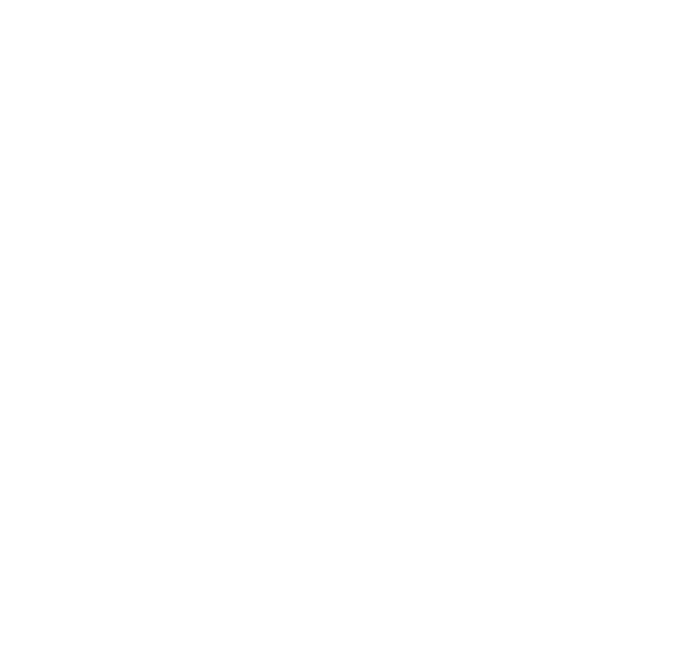
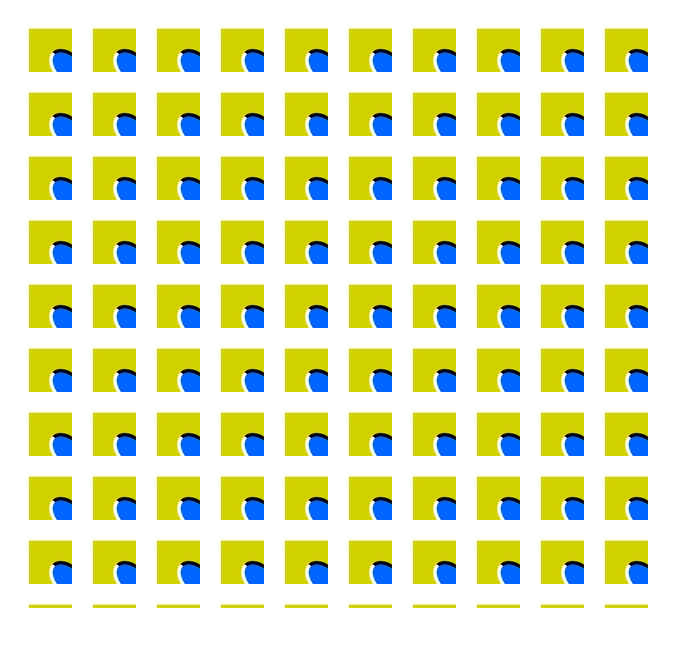
Before and after one commit to robert0609/BlueFox, a plain HTML site: page Src/BlueFox/Index.html in a window 1280 px wide. Shown: the whole page, without its empty margins (0-684 px from the left). Drawn offline with Linux system fonts and the light colour scheme.

Commit message:
map related class's coding
Signed-off-by: lanhu <robert0609@163.com>

```diff
--- a/Src/BlueFox/Index.html
+++ b/Src/BlueFox/Index.html
@@ -5,6 +5,7 @@
     <script type="text/javascript" src="./Scripts/Lib/jquery-1.7.1.js"></script>
     <script type="text/javascript" src="./Scripts/BlueFox.Common.js"></script>
     <script type="text/javascript" src="./Scripts/BlueFox.js"></script>
+    <script type="text/javascript" src="./Scripts/BlueFox.World.js"></script>
     <script type="text/javascript" src="./Scripts/Map.js"></script>
 </head>
 <body>
--- a/Src/BlueFox/Scripts/BlueFox.Common.js
+++ b/Src/BlueFox/Scripts/BlueFox.Common.js
@@ -75,14 +75,11 @@ function BFKeyValuePairClass(key, value)
  */
 function BFDictionaryClass()
 {
-    // 将当前创建的实例缓存起来
-    var _instance = this;
-
     var _innerList = new Array();
 
-    _instance.Add = function (key, value)
+    this.Add = function (key, value)
     {
-        if (_instance.ContainsKey(key))
+        if (this.ContainsKey(key))
         {
             throw 'BFDictionary已经存在Key:' + key + '，无法重复添加';
         }
@@ -93,7 +90,7 @@ function BFDictionaryClass()
         }
     };
 
-    _instance.Get = function (key)
+    this.Get = function (key)
     {
         var ret = null;
         for (var i = 0; i < _innerList.length; ++i)
@@ -107,7 +104,7 @@ function BFDictionaryClass()
         return ret;
     };
 
-    _instance.ContainsKey = function (key)
+    this.ContainsKey = function (key)
     {
         var ret = false;
         for (var i = 0; i < _innerList.length; ++i)
--- a/Src/BlueFox/Scripts/BlueFox.World.js
+++ b/Src/BlueFox/Scripts/BlueFox.World.js
@@ -7,14 +7,25 @@
  */
 function BFWorldClass()
 {
-    BFGlobal.MapCellUnitLength = 50;
+    BFGlobal.MapCellUnitLength = 64;
     BFGlobal.FoundationCellWidth = 20;
     BFGlobal.FoundationCellHeight = 10;
+    BFGlobal.LookAngle = Math.PI / 6;
 }
 
 function BFMapClass()
 {
+    this.CellList = new Array();
 
+    for (var x = 1; x < 11; ++x)
+    {
+        for (var y = 1; y < 11; ++y)
+        {
+            BFMapCellClass.prototype = new BFRenderClass('./Resource/Img/mapCell.jpg');
+            var mapCell = new BFMapCellClass(x, y, './Resource/Img/mapCell.jpg');
+            this.CellList.push(mapCell);
+        }
+    }
 }
 
 /**
@@ -26,25 +37,20 @@ function BFMapClass()
  */
 function BFMapCellClass(xIndex, yIndex, imageFilePath)
 {
-    // 继承BFRenderClass类
-    BFMapCellClass.prototype = new BFRenderClass(imageFilePath);
-    // 将当前创建的实例缓存起来
-    var _instance = this;
+    this.CLocation = ConvertMapIndex2Location(xIndex, yIndex);
+    this.CSize.Width = BFGlobal.MapCellUnitLength;
+    this.CSize.Height = BFGlobal.MapCellUnitLength;
 
-    _instance.CLocation = ConvertMapIndex2Location(xIndex, yIndex);
-    _instance.CSize.Width = BFGlobal.MapCellUnitLength;
-    _instance.CSize.Height = BFGlobal.MapCellUnitLength;
-
-    _instance.Update = function ()
+    this.Update = function ()
     {
-        _instance.SLocation.X = 0;
-        _instance.SLocation.Y = 0;
-        _instance.SSize.Width = BFGlobal.MapCellUnitLength;
-        _instance.SSize.Height = BFGlobal.MapCellUnitLength;
-        _instance.DLocation.X = 0;
-        _instance.DLocation.Y = 0;
-        _instance.DSize.Width = BFGlobal.MapCellUnitLength;
-        _instance.DSize.Height = BFGlobal.MapCellUnitLength;
+        this.SLocation.X = 0;
+        this.SLocation.Y = 0;
+        this.SSize.Width = BFGlobal.MapCellUnitLength;
+        this.SSize.Height = BFGlobal.MapCellUnitLength;
+        this.DLocation.X = 0;
+        this.DLocation.Y = 0;
+        this.DSize.Width = BFGlobal.MapCellUnitLength;
+        this.DSize.Height = BFGlobal.MapCellUnitLength;
     };
 }
 
--- a/Src/BlueFox/Scripts/BlueFox.js
+++ b/Src/BlueFox/Scripts/BlueFox.js
@@ -23,38 +23,35 @@ var BFRefreshList = new BFRefreshListClass();
  */
 function BFRenderClass(imageFilePath)
 {
-    // 将当前创建的实例缓存起来
-    var _instance = this;
+    this.RenderCanvas = document.createElement('canvas');
+    this.RenderContext = this.RenderCanvas.getContext('2d');
 
-    _instance.RenderCanvas = document.createElement('canvas');
-    _instance.RenderContext = _instance.RenderCanvas.getContext('2d');
+    this.CLocation = new BFLocationClass(0, 0);
+    this.CSize = new BFSizeClass(0, 0);
 
-    _instance.CLocation = new BFLocationClass(0, 0);
-    _instance.CSize = new BFSizeClass(0, 0);
+    this.SLocation = new BFLocationClass(0, 0);
+    this.SSize = new BFSizeClass(0, 0);
 
-    _instance.SLocation = new BFLocationClass(0, 0);
-    _instance.SSize = new BFSizeClass(0, 0);
+    this.DLocation = new BFLocationClass(0, 0);
+    this.DSize = new BFSizeClass(0, 0);
 
-    _instance.DLocation = new BFLocationClass(0, 0);
-    _instance.DSize = new BFSizeClass(0, 0);
+    this.FoundationLocation = new BFLocationClass(0, 0);
+    this.FoundationSize = new BFSizeClass(0, 0);
+    this.ZOrder = 0;
 
-    _instance.FoundationLocation = new BFLocationClass(0, 0);
-    _instance.FoundationSize = new BFSizeClass(0, 0);
-    _instance.ZOrder = 0;
-
-    _instance._image = BFResourceContainer.GetImage(imageFilePath);
+    this._image = BFResourceContainer.GetImage(imageFilePath);
 
     /**
      * 每帧都会调用Draw方法绘制
      * @constructor
      */
-    _instance.Draw = function ()
+    this.Draw = function ()
     {
-        if (_instance._image.ImageLoaded)
+        if (this._image.ImageLoaded)
         {
-            _instance.RenderCanvas.width = _instance.CSize.Width;
-            _instance.RenderCanvas.height = _instance.CSize.Height;
-            _instance.RenderContext.drawImage(_instance._image.ImageCanvas, _instance.SLocation.X, _instance.SLocation.Y, _instance.SSize.Width, _instance.SSize.Height, _instance.DLocation.X, _instance.DLocation.Y, _instance.DSize.Width, _instance.DSize.Height);
+            this.RenderCanvas.width = this.CSize.Width;
+            this.RenderCanvas.height = this.CSize.Height;
+            this.RenderContext.drawImage(this._image.ImageCanvas, this.SLocation.X, this.SLocation.Y, this.SSize.Width, this.SSize.Height, this.DLocation.X, this.DLocation.Y, this.DSize.Width, this.DSize.Height);
         }
     };
 
@@ -62,18 +59,13 @@ function BFRenderClass(imageFilePath)
      * 每帧都会调用Update方法更新该绘图单元的位置及尺寸
      * @constructor
      */
-    _instance.Update = function ()
+    this.Update = function ()
     {
-        _instance.SLocation.X = 0;
-        _instance.SLocation.Y = 0;
-        _instance.SSize.Width = _instance._image.ImageCanvas.width;
-        _instance.SSize.Height = _instance._image.ImageCanvas.height;
-        _instance.DLocation.X = 0;
-        _instance.DLocation.Y = 0;
-        _instance.DSize.Width = _instance._image.ImageCanvas.width;
-        _instance.DSize.Height = _instance._image.ImageCanvas.height;
-        _instance.CSize.Width = _instance._image.ImageCanvas.width;
-        _instance.CSize.Height = _instance._image.ImageCanvas.height;
+        this.SLocation = new BFLocationClass(0, 0);
+        this.SSize = new BFSizeClass(this._image.ImageCanvas.width, this._image.ImageCanvas.height);
+        this.DLocation = new BFLocationClass(0, 0);
+        this.DSize = new BFSizeClass(this._image.ImageCanvas.width, this._image.ImageCanvas.height);
+        this.CSize = new BFSizeClass(this._image.ImageCanvas.width, this._image.ImageCanvas.height);
     };
 
     /**
@@ -81,13 +73,13 @@ function BFRenderClass(imageFilePath)
      * @param imageFilePath: string类型 图片文件相对路径
      * @constructor
      */
-    _instance.ChangeImage = function (imageFilePath)
+    this.ChangeImage = function (imageFilePath)
     {
-        if (_instance._image.ImageFilePath == imageFilePath)
+        if (this._image.ImageFilePath == imageFilePath)
         {
             return;
         }
-        _instance._image = BFResourceContainer.GetImage(imageFilePath);
+        this._image = BFResourceContainer.GetImage(imageFilePath);
     };
 
     /**
@@ -95,22 +87,10 @@ function BFRenderClass(imageFilePath)
      * @param element: 要追加至的DOM元素
      * @constructor
      */
-    _instance.AppendTo = function (element)
+    this.AppendTo = function (element)
     {
-        element.appendChild(_instance.RenderCanvas);
+        element.appendChild(this.RenderCanvas);
     };
-
-    /*_instance.MoveTo(targetLocation)
-    {
-        if (targetLocation instanceof BFLocationClass)
-        {
-
-        }
-        else
-        {
-            throw '参数不是BFLocationClass类型';
-        }
-    }*/
 }
 
 /**
@@ -119,12 +99,9 @@ function BFRenderClass(imageFilePath)
  */
 function BFResourceContainerClass()
 {
-    // 将当前创建的实例缓存起来
-    var _instance = this;
-
     var _imageDic = new BFDictionaryClass();
 
-    _instance.GetImage = function (imageFilePath)
+    this.GetImage = function (imageFilePath)
     {
         if (_imageDic.ContainsKey(imageFilePath))
         {
@@ -146,17 +123,15 @@ function BFResourceContainerClass()
  */
 function BFImage(imageFilePath)
 {
-    // 将当前创建的实例缓存起来
+    this._image = new Image();
+    this.ImageCanvas = document.createElement('canvas');
+    this.ImageCanvas.width = 32;
+    this.ImageCanvas.height = 32;
+    this.ImageLoaded = false;
+    var _context = this.ImageCanvas.getContext('2d');
+
     var _instance = this;
-
-    _instance._image = new Image();
-    _instance.ImageCanvas = document.createElement('canvas');
-    _instance.ImageCanvas.width = 32;
-    _instance.ImageCanvas.height = 32;
-    _instance.ImageLoaded = false;
-    var _context = _instance.ImageCanvas.getContext('2d');
-
-    _instance._image.onload = function ()
+    this._image.onload = function ()
     {
         _instance.ImageCanvas.width = this.width;
         _instance.ImageCanvas.height = this.height;
@@ -164,8 +139,8 @@ function BFImage(imageFilePath)
         _instance.ImageLoaded = true;
     };
 
-    _instance._image.src = imageFilePath;
-    _instance.ImageFilePath = imageFilePath;
+    this._image.src = imageFilePath;
+    this.ImageFilePath = imageFilePath;
 }
 
 /**
@@ -174,23 +149,31 @@ function BFImage(imageFilePath)
  */
 function BFRefreshListClass()
 {
-    // 将当前创建的实例缓存起来
-    var _instance = this;
 }
 
 function BFApplicationClass()
 {
-    // 将当前创建的实例缓存起来
-    var _instance = this;
+    var _bufferCanvas = document.createElement('canvas');
+    _bufferCanvas.width = 800;
+    _bufferCanvas.height = 600;
+    document.body.appendChild(_bufferCanvas);
+    var _bufferContext = _bufferCanvas.getContext('2d');
 
-    _instance.Render = null;
+    BFWorldClass();
+    var map = new BFMapClass();
 
     var _draw = function ()
     {
-        _instance.Render.Draw();
+        for (var i = 0; i < map.CellList.length; ++i)
+        {
+            map.CellList[i].Update();
+            map.CellList[i].Draw();
+            _bufferContext.drawImage(map.CellList[i].RenderCanvas, 0, 0, map.CellList[i].CSize.Width, map.CellList[i].CSize.Height, map.CellList[i].CLocation.X, map.CellList[i].CLocation.Y, map.CellList[i].CSize.Width, map.CellList[i].CSize.Height);
+        }
+
     };
 
-    _instance.Run = function ()
+    this.Run = function ()
     {
         window.setInterval(_draw, BFGlobal.Interval);
     };
--- a/Src/BlueFox/Scripts/Map.js
+++ b/Src/BlueFox/Scripts/Map.js
@@ -10,14 +10,14 @@ $(
     {
         try
         {
-            var testRender = new BFRenderClass('./Resource/Img/loading.png');
+            /*var testRender = new BFRenderClass('./Resource/Img/loading.png');
             testRender.CLocation.X = 0;
             testRender.CLocation.Y = 0;
-            testRender.AppendTo(document.body);
+            testRender.AppendTo(document.body);*/
 
             var app = new BFApplicationClass();
-            app.Render = testRender;
             app.Run();
+
         }
         catch (ex)
         {
```
Also changed, not shown: Src/BlueFox/Resource/Img/mapCell.jpg (added).
